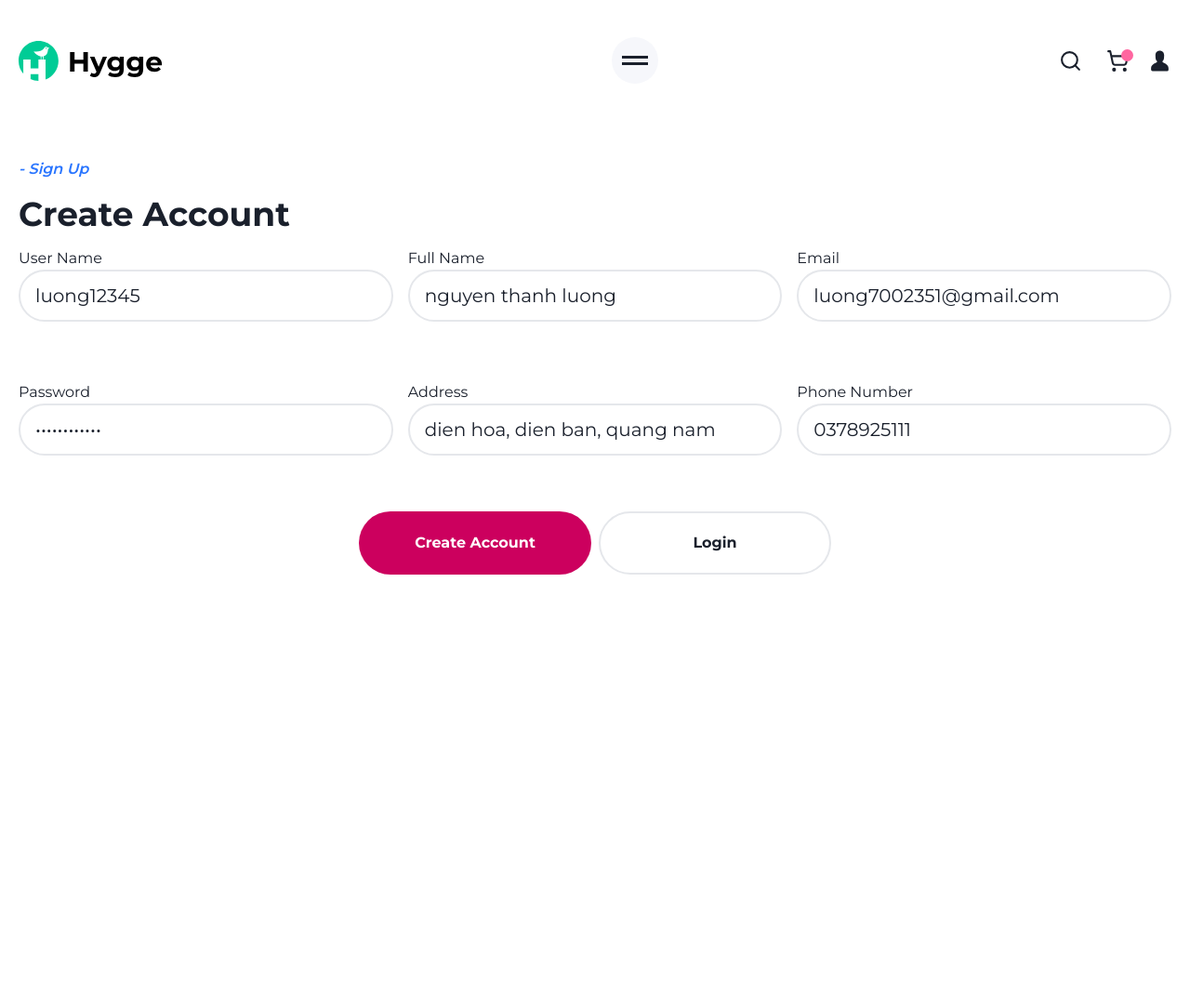
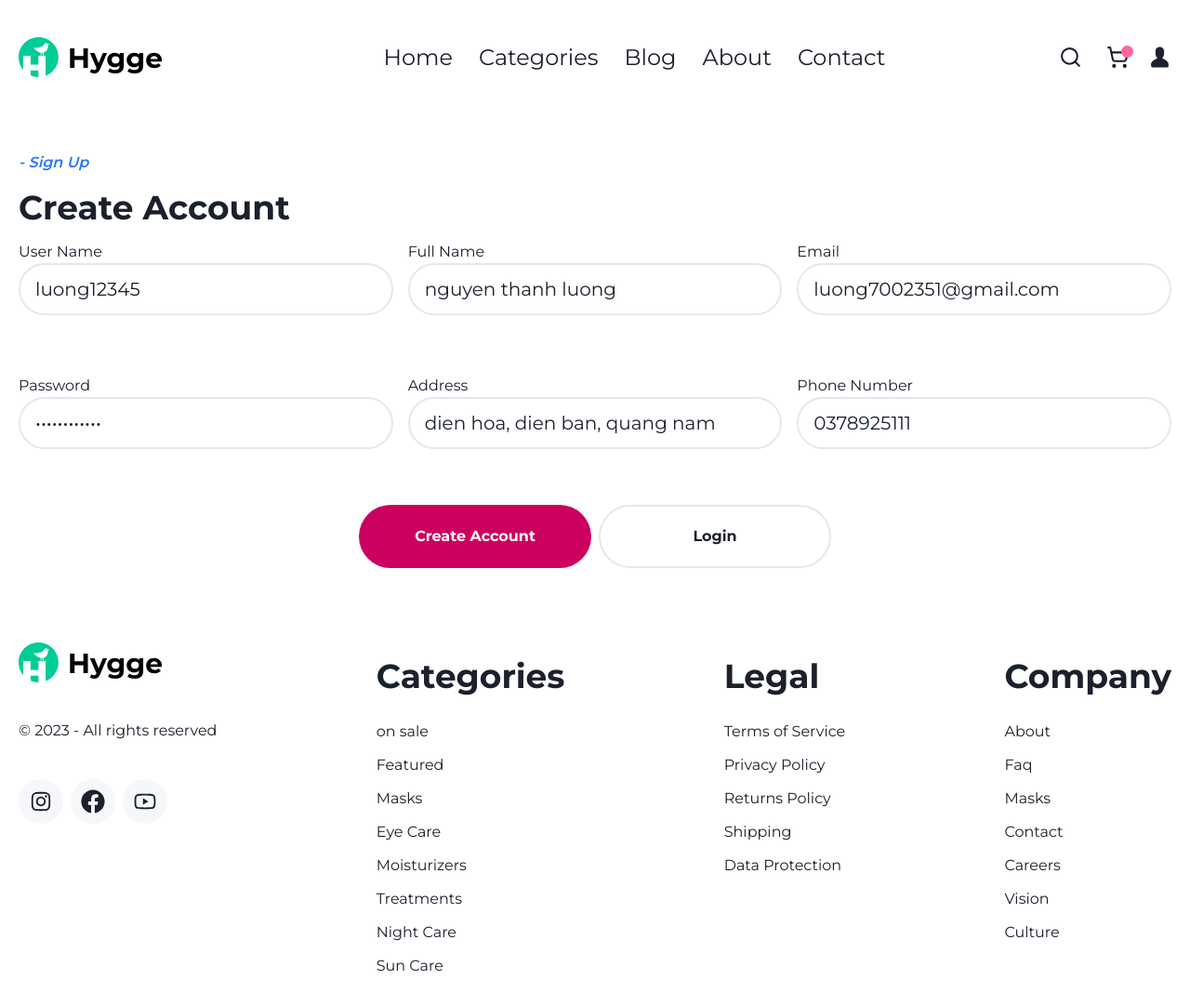
Before and after one commit to KYRim123/hygge, a Next.js app: page /sign-in in a window 1280 px wide. Shown: the top 1082 px of the page at 93% size. Before the commit the page ends 800 px from the top, so only its background shows below. Built offline with nearby package versions, Linux system fonts and the light colour scheme.

Commit message:
done home-page

```diff
--- a/public/assets/index.js
+++ b/public/assets/index.js
@@ -1,7 +1,8 @@
 // images
 const imageSlide = require("./image/imageSlide.png");
+const avaReview1 = require("./image/ava-1.jpg");
 
-export { imageSlide };
+export { imageSlide, avaReview1 };
 // icons
 const iconLogo = require("./icons/logo.svg");
 
--- a/src/app/(root)/sign-in/page.js
+++ b/src/app/(root)/sign-in/page.js
@@ -18,7 +18,8 @@ const SignIn = () => {
     so_dien_thoai: "0378925111",
   });
 
-  const handleOnLogin = () => {
+  const handleOnLogin = (e) => {
+    e.preventDefault();
     router.push("/login");
   };
   const handleSubmit = (e) => {
--- /dev/null
+++ b/src/app/components/Footer/index.js
@@ -0,0 +1,86 @@
+import { AiOutlineInstagram, AiOutlineYoutube } from "react-icons/ai";
+import LogoLink from "../LogoLink";
+import { FaFacebook } from "react-icons/fa";
+import Link from "next/link";
+
+export default function Footer() {
+  const categories = [
+    { name: "on sale", link: "/category" },
+    { name: "Featured", link: "/category" },
+    { name: "Masks", link: "/category" },
+    { name: "Eye Care", link: "/category" },
+    { name: "Moisturizers", link: "/category" },
+    { name: "Treatments", link: "/category" },
+    { name: "Night Care", link: "/category" },
+    { name: "Sun Care", link: "/category" },
+  ];
+  const legal = [
+    { name: "Terms of Service", link: "/" },
+    { name: "Privacy Policy", link: "/" },
+    { name: "Returns Policy", link: "/" },
+    { name: "Shipping", link: "/" },
+    { name: "Data Protection", link: "/" },
+  ];
+  const company = [
+    { name: "About", link: "/" },
+    { name: "Faq", link: "/" },
+    { name: "Masks", link: "/" },
+    { name: "Contact", link: "/" },
+    { name: "Careers", link: "/" },
+    { name: "Vision", link: "/" },
+    { name: "Culture", link: "/" },
+  ];
+
+  return (
+    <footer className="flex justify-between">
+      <div className="inline-flex gap-10 flex-col">
+        <LogoLink />
+        <p>© 2023 - All rights reserved</p>
+        <div className="inline-flex gap-2">
+          <div className="wrapper-icon--1 w-12 h-12">
+            <AiOutlineInstagram size={26} />
+          </div>
+          <div className="wrapper-icon--1 w-12 h-12">
+            <FaFacebook size={26} />
+          </div>
+          <div className="wrapper-icon--1 w-12 h-12">
+            <AiOutlineYoutube size={26} />
+          </div>
+        </div>
+      </div>
+      <div className="flex flex-col gap-3">
+        <h2 className="title-1">Categories</h2>
+        {categories.map((item, index) => (
+          <Link
+            key={index}
+            href={item.link}
+          >
+            {item.name}
+          </Link>
+        ))}
+      </div>
+      <div className="flex flex-col gap-3">
+        <h2 className="title-1">Legal</h2>
+        {legal.map((item, index) => (
+          <Link
+            key={index}
+            href={item.link}
+          >
+            {item.name}
+          </Link>
+        ))}
+      </div>
+      <div className="flex flex-col gap-3">
+        <h2 className="title-1">Company</h2>
+        {company.map((item, index) => (
+          <Link
+            key={index}
+            href={item.link}
+          >
+            {item.name}
+          </Link>
+        ))}
+      </div>
+    </footer>
+  );
+}
--- a/src/app/components/Header/index.js
+++ b/src/app/components/Header/index.js
@@ -6,34 +6,24 @@ import { LuShoppingCart } from "react-icons/lu";
 import { GoPerson } from "react-icons/go";
 import { useState } from "react";
 import { iconLogo } from "../../../../public/assets";
+import Navbar from "../Navbar";
+import { usePathname } from "next/navigation";
+import LogoLink from "../LogoLink";
 
 export default function Header() {
   const [showInput, setShowInput] = useState(false);
+  const pathname = usePathname();
 
   const handleShowInput = () => {
     setShowInput(!showInput);
   };
 
   return (
-    <div className="relative flex items-center justify-between">
+    <header className="relative flex items-center justify-between">
       {/* logo */}
-      <div>
-        <Link href={"/"}>
-          <Image
-            src={iconLogo}
-            width={150}
-            height={50}
-            alt="logo"
-            style={{ objectFit: "contain", width: "auto", height: "auto" }}
-            priority={false}
-          />
-        </Link>
-      </div>
-      {/* menu */}
-      <div className="flex flex-col gap-1 bg-gray-100 h-[50px] w-[50px] items-center justify-center rounded-full cursor-pointer">
-        <span className="w-7 h-[3px] bg-black-100 "></span>
-        <span className="w-7 h-[3px] bg-black-100 "></span>
-      </div>
+      <LogoLink />
+      {/* navbar */}
+      {!showInput && <Navbar pathname={pathname} />}
       {/* button */}
       <div className="flex items-center gap-5">
         {/* search */}
@@ -72,6 +62,6 @@ export default function Header() {
           </Link>
         </div>
       </div>
-    </div>
+    </header>
   );
 }
--- a/src/app/components/Input/index.js
+++ b/src/app/components/Input/index.js
@@ -39,10 +39,10 @@ const Input = (props) => {
       <input
         name={name}
         value={value}
-        {...inputProps}
         className="outline-main-100 border-2 border-gray-200 py-3 px-4  rounded-full text-xl"
         onChange={onChange}
         show={validateInput(name, value)}
+        {...inputProps}
       />
       <span className="text-red-500">{errorMessage}</span>
     </div>
--- /dev/null
+++ b/src/app/components/LogoLink/index.js
@@ -0,0 +1,21 @@
+"use client";
+import Image from "next/image";
+import Link from "next/link";
+import { iconLogo } from "../../../../public/assets";
+
+export default function LogoLink() {
+  return (
+    <div>
+      <Link href={"/"}>
+        <Image
+          src={iconLogo}
+          width={150}
+          height={50}
+          alt="logo"
+          style={{ objectFit: "contain", width: "auto", height: "auto" }}
+          priority={false}
+        />
+      </Link>
+    </div>
+  );
+}
--- /dev/null
+++ b/src/app/components/Navbar/index.js
@@ -0,0 +1,32 @@
+import Link from "next/link";
+
+const Navbar = ({ pathname }) => {
+  const navLink = [
+    { name: "home", href: "/" },
+    { name: "categories", href: "/category" },
+    { name: "blog", href: "/blog" },
+    { name: "about", href: "/about" },
+    { name: "contact", href: "/contact" },
+  ];
+
+  const activeNavLink = (href, pathname) => {
+    return pathname === href ? true : false;
+  };
+
+  return (
+    <ul className="flex gap-7 capitalize">
+      {navLink?.map((item, index) => (
+        <li
+          key={index}
+          className={`${
+            activeNavLink(item.href, pathname) ? "font-semibold text-main-100 text-2xl" : " text-2xl"
+          }`}
+        >
+          <Link href={item.href}>{item.name}</Link>
+        </li>
+      ))}
+    </ul>
+  );
+};
+
+export default Navbar;
--- /dev/null
+++ b/src/app/components/Reviews/index.js
@@ -0,0 +1,64 @@
+import Image from "next/image";
+import { avaReview1 } from "../../../../public/assets";
+import { GrFormNext, GrFormPrevious } from "react-icons/gr";
+import Input from "../Input";
+import Button from "../Button";
+import { useRouter } from "next/navigation";
+
+export default function Review() {
+  const router = useRouter();
+  const gotopageSignIn = () => {
+    router.push("/sign-in");
+  };
+  return (
+    <div className="rounded-3xl  bg-gray-100">
+      <div className="flex items-center gap-4 p-20">
+        <div>
+          <span className="label-1">- our reviews</span>
+          <h1 className="title-1">What our Customers are Saying</h1>
+        </div>
+        <div>
+          <Image
+            width={80}
+            height={80}
+            src={avaReview1}
+            className="p-1 rounded-full border-main-100 border-2"
+          />
+          <h3 className="title-1">amy smith</h3>
+          <p>
+            This is the best website I have ordered something from. I highly recommend. I highly recommend.
+          </p>
+          <div className="flex gap-1 my-10">
+            <span className="cursor-pointer w-3 h-3 bg-main-100 rounded-full"></span>
+            <span className="cursor-pointer w-3 h-3 bg-white rounded-full border-main-100 border-[1px]"></span>
+            <span className="cursor-pointer w-3 h-3 bg-main-100 rounded-full"></span>
+          </div>
+          <div className="inline-flex gap-2">
+            <div className="wrapper-icon--2 hover-icon w-12 h-12">
+              <GrFormPrevious size={26} />
+            </div>
+            <div className="wrapper-icon--2 hover-icon w-12 h-12">
+              <GrFormNext size={26} />
+            </div>
+          </div>
+        </div>
+      </div>
+      <div className="p-20 text-center">
+        <span className="label-1">- Our Newsletter</span>
+        <h1 className="title-1">Sign Up to our Newsletter</h1>
+        <div className="flex items-center gap-6 mt-20">
+          <Input
+            placeholder={"Your email"}
+            className="outline-main-100 text-xl py-5 px-5 rounded-full"
+          />
+          <Button
+            className={"bg-main-100 text-white"}
+            onClick={gotopageSignIn}
+          >
+            Sign Up
+          </Button>
+        </div>
+      </div>
+    </div>
+  );
+}
--- a/src/app/globals.css
+++ b/src/app/globals.css
@@ -1,15 +1,24 @@
 @tailwind base;
 @layer base {
-    html {
-      @apply text-black-100;
-    }
+  html {
+    @apply text-black-100;
+  }
 }
 @tailwind components;
 @tailwind utilities;
 
 .label-1 {
-  @apply text-blue-500 italic font-semibold;
+  @apply text-blue-500 italic font-semibold capitalize;
 }
 .title-1 {
-  @apply text-4xl font-bold my-4;
+  @apply text-4xl font-bold my-4 capitalize;
 }
+.wrapper-icon--1 {
+  @apply bg-gray-100 p-2 rounded-full flex items-center justify-center;
+}
+.wrapper-icon--2 {
+  @apply bg-transparent border-black-100 border-2 p-2 rounded-full flex items-center justify-center;
+}
+.hover-icon {
+  @apply hover:bg-gray-200 cursor-pointer transition-colors;
+}
--- a/src/app/layout.js
+++ b/src/app/layout.js
@@ -4,6 +4,7 @@ import MarginY from "./components/MarginY";
 import Wrapper from "./components/Wrapper";
 import "./globals.css";
 import { Montserrat } from "next/font/google";
+import Footer from "./components/Footer";
 
 const montserrat = Montserrat({ subsets: ["latin"] });
 
@@ -19,8 +20,9 @@ export default function RootLayout({ children }) {
         <Wrapper>
           <Header />
           <MarginY>{children}</MarginY>
-          <Toaster />
+          <Footer />
         </Wrapper>
+        <Toaster />
       </body>
     </html>
   );
--- a/src/app/page.js
+++ b/src/app/page.js
@@ -8,12 +8,16 @@ import { GrFormNext, GrFormPrevious } from "react-icons/gr";
 import BoxCategory from "./components/BoxCategory";
 import { FaShoppingBag } from "react-icons/fa";
 import { SlGraph } from "react-icons/sl";
-import { MdOutlineMasks } from "react-icons/md";
+import { MdOutlineMasks, MdOutlinePolicy } from "react-icons/md";
 import { GiEyelashes } from "react-icons/gi";
 import { IoWaterOutline } from "react-icons/io5";
-import { AiFillSafetyCertificate } from "react-icons/ai";
+import { AiFillSafetyCertificate, AiOutlineStar } from "react-icons/ai";
 import { BiSolidMoon } from "react-icons/bi";
-import { BsSun } from "react-icons/bs";
+import { BsPerson, BsSun } from "react-icons/bs";
+// componet
+import ListProduct from "./components/ListProduct";
+import MarginY from "./components/MarginY";
+import Review from "./components/Reviews";
 
 //  home page
 export default function HomePage() {
@@ -33,6 +37,44 @@ export default function HomePage() {
     { link: "/", icon: AiFillSafetyCertificate, text: "Treatments" },
     { link: "/", icon: BiSolidMoon, text: "Night Care" },
     { link: "/", icon: BsSun, text: "Sun Care" },
+  ];
+
+  const items_search = [
+    {
+      name: "Name 1",
+      img: "",
+      sale: 20,
+      type: "EYE CARE",
+      price: 25,
+    },
+    {
+      name: "Name 2",
+      img: "",
+      sale: 10,
+      type: "SUN CARE",
+      price: 30,
+    },
+    {
+      name: "Name 3",
+      img: "",
+      sale: 15,
+      type: "TREATMENTS",
+      price: 20,
+    },
+    {
+      name: "Name 4",
+      img: "",
+      sale: 10,
+      type: "MOISTURIZERS",
+      price: 40,
+    },
+    {
+      name: "Name 5",
+      img: "",
+      sale: 0,
+      type: "FEATURED",
+      price: 60,
+    },
   ];
 
   return (
@@ -72,14 +114,12 @@ export default function HomePage() {
         <div className="flex items-center justify-between">
           <h1 className="title-1">Browse by Category</h1>
           <div className="flex items-center gap-2">
-            <GrFormPrevious
-              size={26}
-              className="cursor-pointer hover:opacity-50"
-            />
-            <GrFormNext
-              size={26}
-              className="cursor-pointer hover:opacity-50"
-            />
+            <div className="wrapper-icon--1 hover-icon">
+              <GrFormPrevious size={26} />
+            </div>
+            <div className="wrapper-icon--1 hover-icon">
+              <GrFormNext size={26} />
+            </div>
           </div>
         </div>
         {/* list category */}
@@ -93,6 +133,47 @@ export default function HomePage() {
             />
           ))}
         </div>
+        {/* our products */}
+        <MarginY>
+          <span className="label-1">- our products</span>
+          <h1 className="title-1">Explore out Products</h1>
+          <ListProduct prop_items={items_search}></ListProduct>
+          <div className="w-full text-center">
+            <Button className={"bg-main-100 text-white"}>View All</Button>
+          </div>
+        </MarginY>
+        {/* why us */}
+        <div className="my-28">
+          <span className="label-1 text-center w-full block">- why us</span>
+          <h1 className="title-1 text-center">why people choose us</h1>
+          <div className="flex justify-between mt-20">
+            <div className="flex items-center flex-col flex-grow">
+              <div className="wrapper-icon--1 w-20 h-20">
+                <MdOutlinePolicy size={45} />
+              </div>
+              <h1 className="title-1">Easy Returns</h1>
+              <p className="text-xl">Our return policy is simple and that is why customers love our shop.</p>
+            </div>
+            <div className="flex items-center flex-col flex-grow">
+              <div className="wrapper-icon--1 w-20 h-20">
+                <BsPerson size={45} />
+              </div>
+              <h1 className="title-1">Customer Service</h1>
+              <p className="text-xl">We offer amazing customer service no matter what happens.</p>
+            </div>
+            <div className="flex items-center flex-col flex-grow">
+              <div className="wrapper-icon--1 w-20 h-20">
+                <AiOutlineStar size={45} />
+              </div>
+              <h1 className="title-1">High Quality</h1>
+              <p className="text-xl">
+                All of our products go through very strict inspection before we dispatch them.
+              </p>
+            </div>
+          </div>
+        </div>
+        {/*cmt people*/}
+        <Review />
       </div>
     </>
   );
```
Also changed, not shown: public/assets/image/ava-1.jpg (added).
